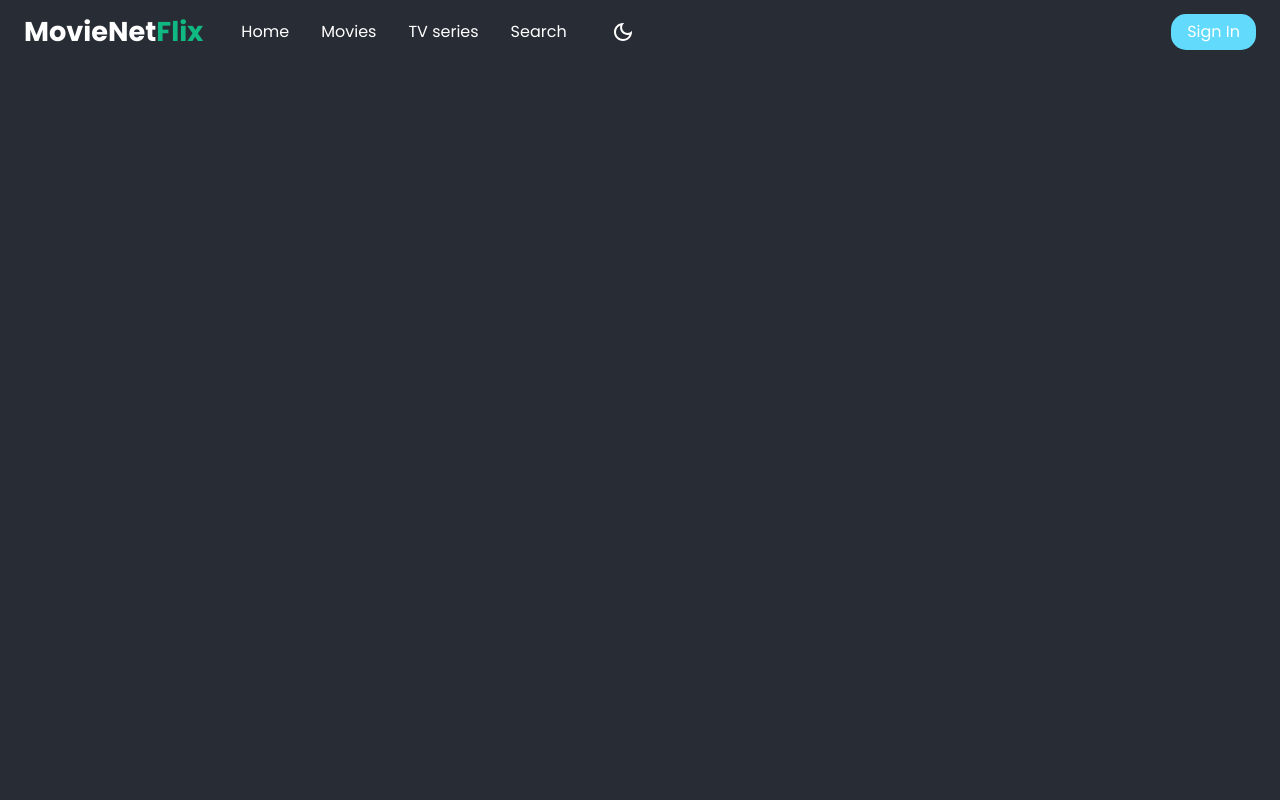
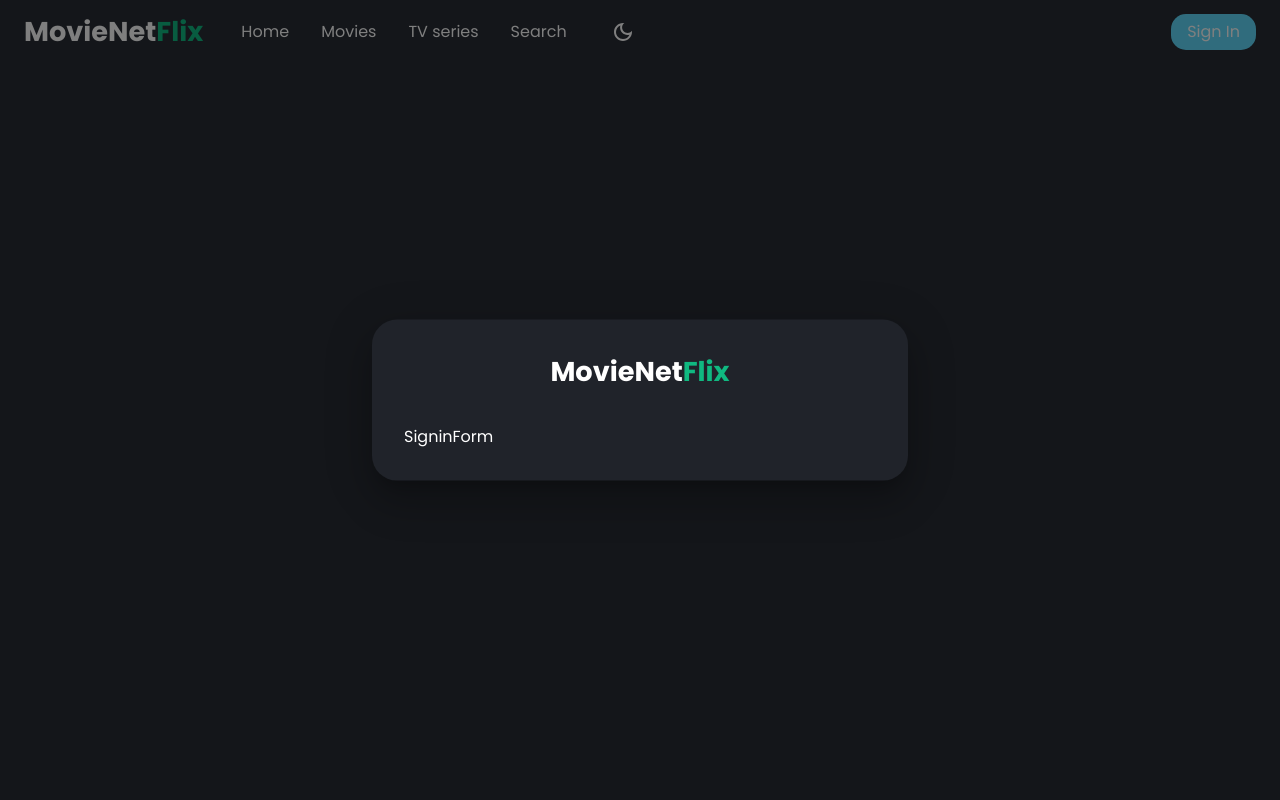
Before and after one commit to DevAnonitos/NetFlix-clone, a React (Create React App) app in the folder client/: page /password-update in a window 1280 px wide. Shown: the top 800 px of the page. Built offline with nearby package versions, Linux system fonts and the light colour scheme.

Commit message:
update-AuthModal

```diff
--- a/client/package.json
+++ b/client/package.json
@@ -23,6 +23,7 @@
     "react-router-dom": "^6.9.0",
     "react-scripts": "5.0.1",
     "react-spinners": "^0.13.8",
+    "react-spring": "^9.7.1",
     "react-toastify": "^9.1.1",
     "redux": "^4.2.1",
     "swiper": "^9.1.1",
--- a/client/src/components/common/AuthModal.jsx
+++ b/client/src/components/common/AuthModal.jsx
@@ -6,17 +6,97 @@ import Logo from "./Logo";
 import SigninForm from "./SigninForm";
 import SignupForm from "./SignupForm";
 
+import { useSpring, animated } from 'react-spring';
+
 const actionState = {
     signin: "signin",
     signup: "signup",
 };
 
 const AuthModal = () => {
+    const { authModalOpen } = useSelector((state) => state.authModal);
+
+    const dispatch = useDispatch();
+
+    const [action, setAction] = useState(actionState.signin);
+
+    useEffect(() => {
+        if(authModalOpen) setAction(actionState.signin);
+    }, [authModalOpen]);
+
+    const handleClose = () => {
+        dispatch(setAuthModalOpen(false));
+    };
+
+    const switchAuthState = (state) => {
+        setAction(state);
+    };
+
+    const animation = useSpring({
+        opacity: authModalOpen ? 1 : 0,
+        scale: authModalOpen ? 1 : 0.8,
+        from: {
+            opacity: 0,
+            scale: 0.8,
+        },
+    });
+
     return (
         <>
-            <Modal>
-                <Box>
-
+            <Modal
+                open={authModalOpen}
+                onClose={handleClose}
+            >
+                <Box
+                    sx={{
+                        position: "absolute",
+                        top: "50%",
+                        left: "50%",
+                        transform: "translate(-50%, -50%)",
+                        width: "100%",
+                        maxWidth: "600px",
+                        padding: 4,
+                        outline: "none",
+                    }}
+                >
+                    <animated.div
+                        style={{
+                            opacity: animation.opacity,
+                            transform: animation.scale.to((s) => `scale(${s})`),
+                        }}
+                    >
+                        <Box
+                            sx={{
+                                padding: 4,
+                                boxShadow: 24,
+                                backgroundColor: "background.paper",
+                                borderRadius: "25px",
+                            }}
+                        >
+                            <Box
+                                sx={{
+                                    textAlign: "center",
+                                    marginBottom: "2rem",
+                                }}
+                            >
+                                <Logo />
+                            </Box>
+                            {action === actionState.signin &&
+                                <SigninForm
+                                    switchAuthState={() =>
+                                        switchAuthState(actionState.signup)
+                                    }
+                                />
+                            }
+                            {action === actionState.signup &&
+                                <SignupForm
+                                    switchAuthState={() =>
+                                        switchAuthState(actionState.signin)
+                                    }
+                                />
+                            }
+                        </Box>
+                    </animated.div>
                 </Box>
             </Modal>
         </>
```
Also changed, not shown: 1 other file (tests, documents, lock files or other folders).
